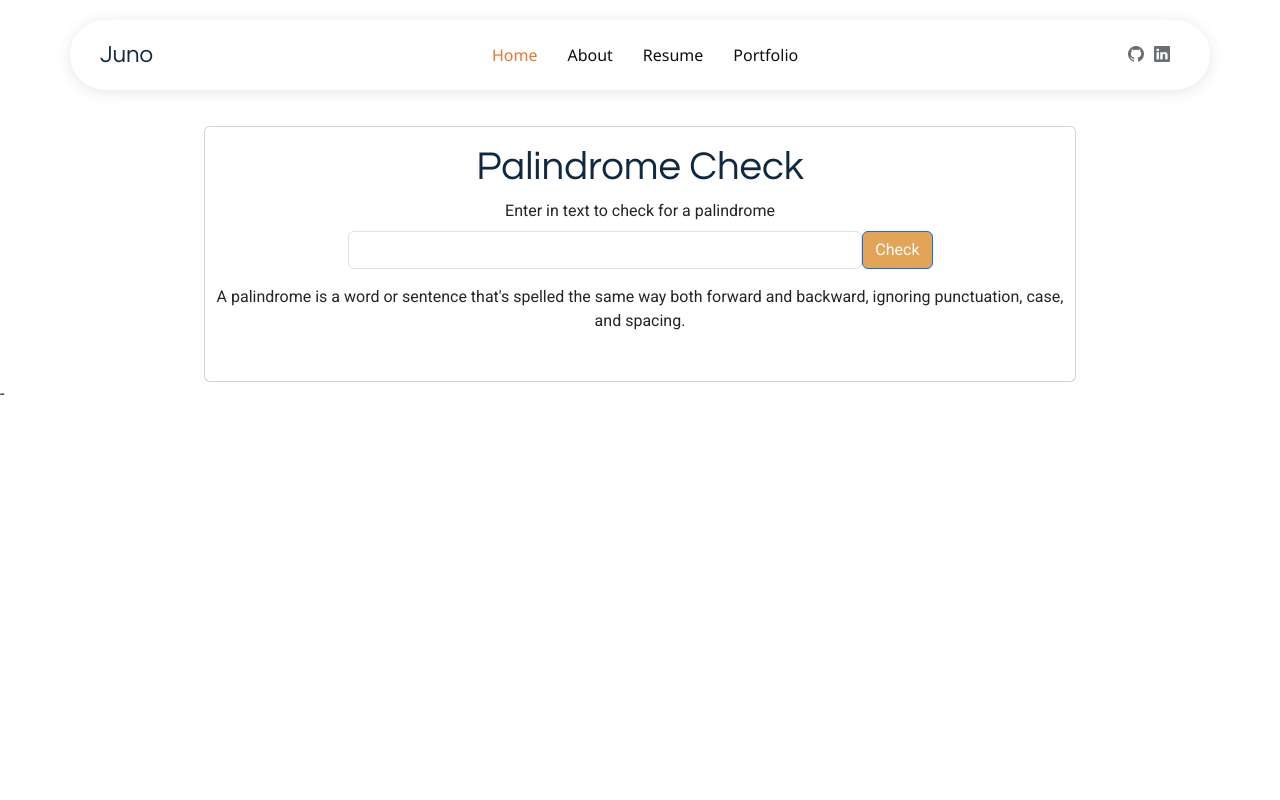
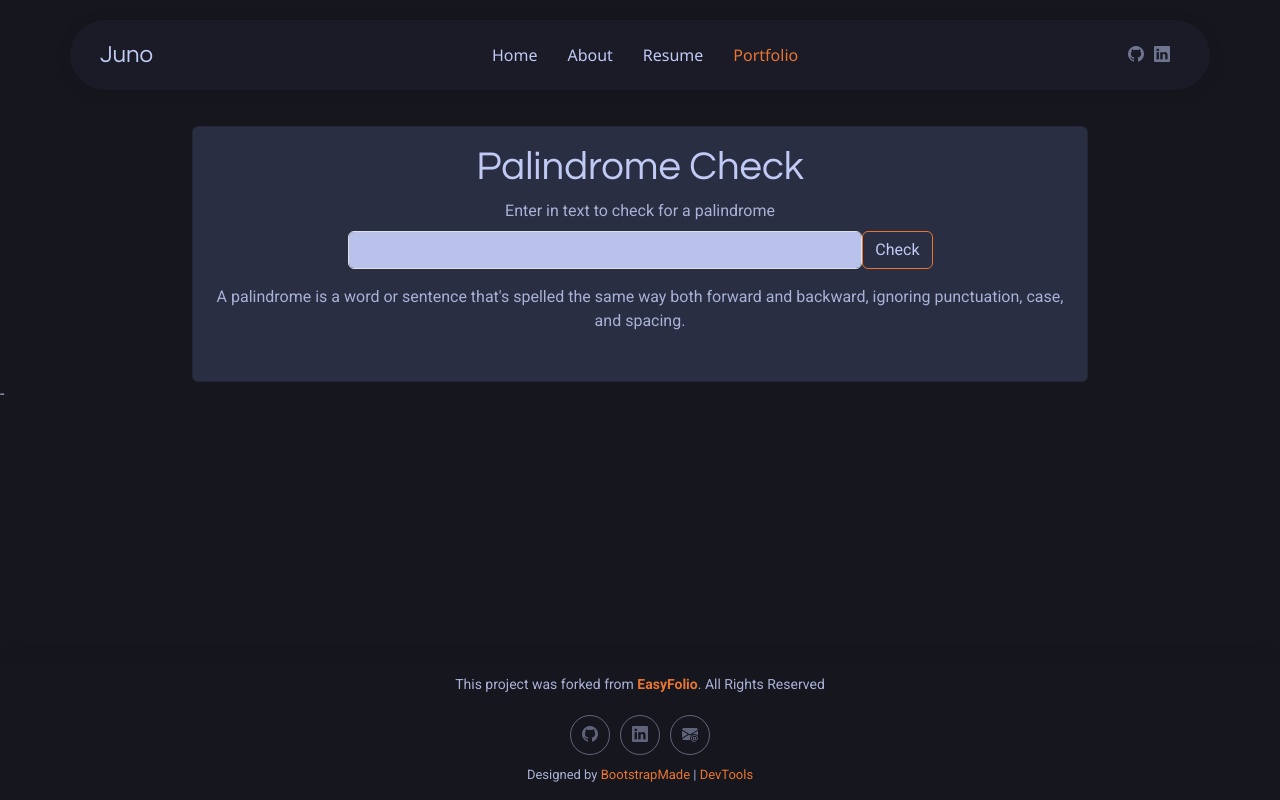
Before and after one commit to junonurakbar/junonurakbar.github.io, a plain HTML site: page palindromeChecker.html in a window 1280 px wide. Drawn offline with nearby package versions, Linux system fonts and the light colour scheme.

Commit message:
feat: dark background for main and palindromeChecker

```diff
--- a/assets/css/main.css
+++ b/assets/css/main.css
@@ -46,20 +46,20 @@
   --surface-color: #ffffff;
 }
 
-.dark-background {
+/* .dark-background {
   --background-color: #060606;
   --default-color: #ffffff;
   --heading-color: #ffffff;
   --surface-color: #252525;
   --contrast-color: #ffffff;
-}
-
-.tokyo-night-background {
-  --nav-color: #07aa2f7; /* The default color of the main navmenu links */
+} */
+
+.dark-background {
+  --nav-color: #c0caf5; /* The default color of the main navmenu links */
   --nav-hover-color: #e87532; /* Applied to main navmenu links when they are hovered over or active */
-  --nav-mobile-background-color: #ffffff; /* Used as the background color for mobile navigation menu */
-  --nav-dropdown-background-color: #ffffff; /* Used as the background color for dropdown items that appear when hovering over primary navigation items */
-  --nav-dropdown-color: #0a0f14; /* Used for navigation links of the dropdown items in the navigation menu. */
+  --nav-mobile-background-color: #292e42; /* Used as the background color for mobile navigation menu */
+  --nav-dropdown-background-color: #292e42; /* Used as the background color for dropdown items that appear when hovering over primary navigation items */
+  --nav-dropdown-color: #c0caf5; /* Used for navigation links of the dropdown items in the navigation menu. */
   --nav-dropdown-hover-color: #e87532; /* Similar to --nav-hover-color, this color is applied to dropdown navigation links when they are hovered over. */
 
   --background-color: #16161e;
--- a/assets/css/palindrome-styles.css
+++ b/assets/css/palindrome-styles.css
@@ -1,18 +1,18 @@
-@import 'main.css';
-
+@import "main.css";
 
 html {
   position: relative;
 }
 
 body {
-   background-image: linear-gradient(rgba(0, 0, 0, 0.25)), url("../img/portfolio/words.webp");
+  background-image:
+    linear-gradient(rgba(0, 0, 0, 0.25)), url("../img/portfolio/words.webp");
   background-repeat: no-repeat;
   background-attachment: fixed;
   background-size: cover;
 }
 
-.container{
+.container {
   margin-top: 1em;
   width: 70%;
   display: flex;
@@ -20,10 +20,23 @@ body {
   text-align: center;
   justify-content: center;
   box-sizing: border-box;
-
 }
 
-.container.input, .result-container {
+.card {
+  background-color: #292e42;
+}
+
+p,
+label {
+  color: var(--default-color);
+}
+
+#text-input {
+  background-color: #b8c2eb;
+}
+
+.container.input,
+.result-container {
   margin: auto;
   display: flex;
   flex-direction: row;
@@ -35,10 +48,31 @@ body {
   padding-top: 1rem;
 }
 
-.btn-primary {
-  background-color: #e3a458;
+.btn.btn-primary {
+  background-color: var(--accent-color);
+  border-color: var(--accent-color);
+  color: var(--contrast-color);
+  background: transparent;
+}
+
+.btn.btn-primary:hover {
+  background-color: var(--accent-color);
+  color: var(--contrast-color);
+  transform: translateX(2px);
 }
 
 .card {
   padding-top: 1rem;
 }
+
+.footer {
+  position: fixed;
+  width: 100%;
+  left: 0;
+  bottom: 0;
+  padding: 1rem 0 1rem 0;
+}
+
+footer .container {
+  margin-top: 0;
+}
--- a/assets/js/palindrome-script.js
+++ b/assets/js/palindrome-script.js
@@ -14,7 +14,7 @@ button.addEventListener(`click`, (event) => {
 });
 
 input.addEventListener(`keyup`, (event) => {
-  if (event.key == "Enter" && input.value != "") {
+  if (event.key == "Enter") {
     showResult();
   }
 });
@@ -31,8 +31,10 @@ function palindrome(str) {
   for (let i = newstr.length - 1; i >= 0; i--) {
     newstr1 += newstr[i];
   }
-  // console.log(newstr1);
-  if (newstr1 == newstr) {
+  //console.log(newstr1);
+  if (newstr === "") {
+    return null;
+  } else if (newstr1 == newstr) {
     return true;
   } else if (str == "0_0 (: /-\ :) 0-0") {
     return true;
@@ -44,7 +46,9 @@ function palindrome(str) {
 function showResult() {
   const result = palindrome(input.value);
   let pal = "";
-  if (result) {
+  if (result === null) {
+    resultContainer.innerHTML = `please enter the input`;
+  } else if (result) {
     pal = `<strong>${input.value}</strong> is a palindrome`;
     resultContainer.innerHTML = pal;
   } else {
--- a/palindromeChecker.html
+++ b/palindromeChecker.html
@@ -40,7 +40,7 @@
     <link href="assets/css/palindrome-styles.css" rel="stylesheet" />
   </head>
 
-  <body class="index-page">
+  <body class="index-page dark-background">
     <header id="header" class="header d-flex align-items-center sticky-top">
       <div
         class="header-container container-fluid container-xl position-relative d-flex align-items-center justify-content-between"
@@ -56,10 +56,12 @@
 
         <nav id="navmenu" class="navmenu">
           <ul>
-            <li><a href="./index.html#hero" class="active">Home</a></li>
+            <li><a href="./index.html#hero">Home</a></li>
             <li><a href="./index.html#about">About</a></li>
             <li><a href="./index.html#resume">Resume</a></li>
-            <li><a href="./index.html#portfolio">Portfolio</a></li>
+            <li>
+              <a href="./index.html#portfolio" class="active">Portfolio</a>
+            </li>
           </ul>
           <i class="mobile-nav-toggle d-xl-none bi bi-list"></i>
         </nav>
@@ -81,8 +83,8 @@
       </div>
     </header>
 
-    <div class="container mt-3" data-aos="zoom-in" data-aos-delay="100">
-      <div class="card pb-3">
+    <div class="palindrome-container" data-aos="zoom-in" data-aos-delay="100">
+      <div class="container card pb-3">
         <h1 class="title">Palindrome Check</h1>
         <label for="text-input" class="form-label"
           >Enter in text to check for a palindrome</label
@@ -104,6 +106,32 @@
         </div>
       </div>
     </div>
+
+  <footer id="footer" class="footer">
+    <div class="container">
+        <div class="copyright text-center">
+            <p>
+                <span>This project was forked from <a href="//bootstrapmade.com/easyfolio-bootstrap-portfolio-template/
+"><strong class="sitename">EasyFolio</strong></a>.</span>
+              <span>All Rights Reserved</span>
+            </p>
+        </div>
+        <div class="social-links d-flex justify-content-center">
+            <a href="https://github.com/junonurakbar" target="_blank"><i class="bi bi-github"></i></a>
+            <a href="https://www.linkedin.com/in/harjuno-nur-akbar-8b16541a4/" target="_blank""><i class="bi bi-linkedin"></i></a>
+            <a href="mailto:junonakb@gmail.com" target="_blank"><i class="bi bi-envelope-at-fill"></i></a>
+        </div>
+        <div class="credits">
+            <!-- All the links in the footer should remain intact. -->
+            <!-- You can delete the links only if you've purchased the pro version. -->
+            <!-- Licensing information: https://bootstrapmade.com/license/ -->
+            <!-- Purchase the pro version with working PHP/AJAX contact form: [buy-url] -->
+            Designed by
+            <a href="https://bootstrapmade.com/">BootstrapMade</a> |
+            <a href="https://bootstrapmade.com/tools/">DevTools</a>
+        </div>
+    </div>
+  </footer>
 
     <!-- Bootstrap -->
     <script
```
Also changed, not shown: index.html (+1 -1 lines). Lines whose indentation alone changed are shown as unchanged.
